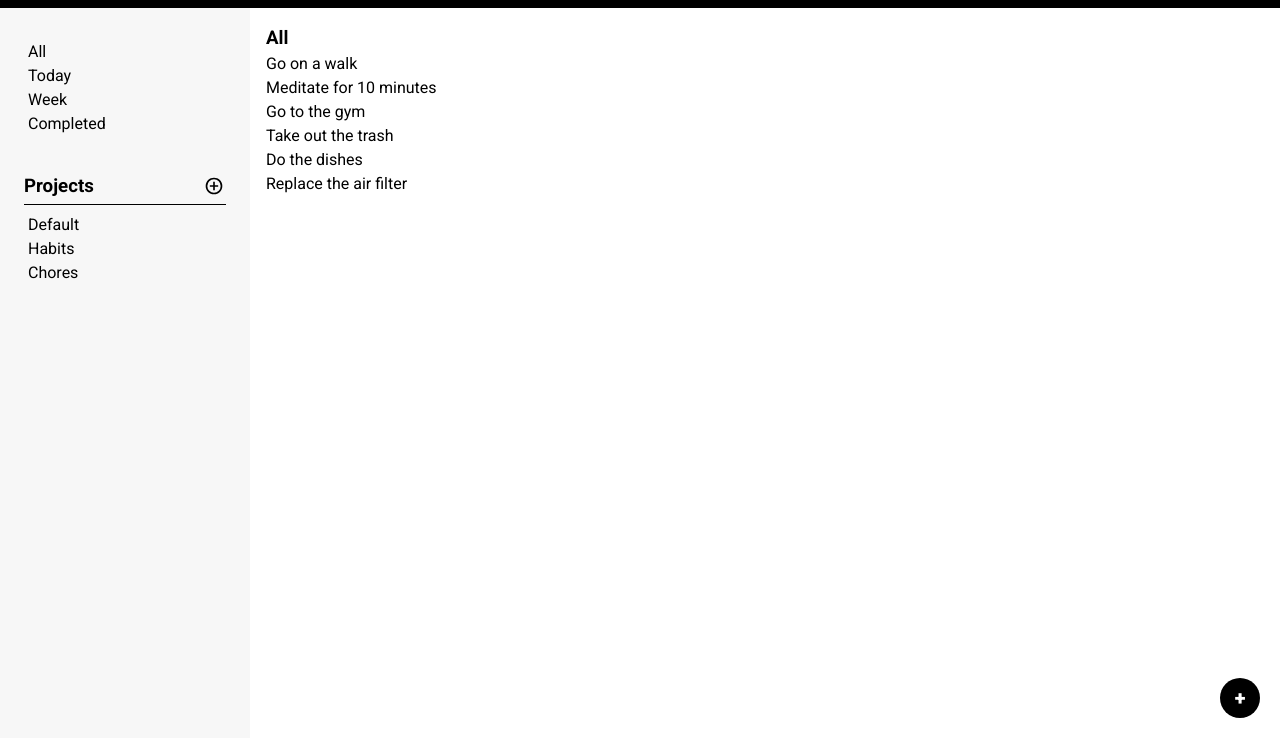
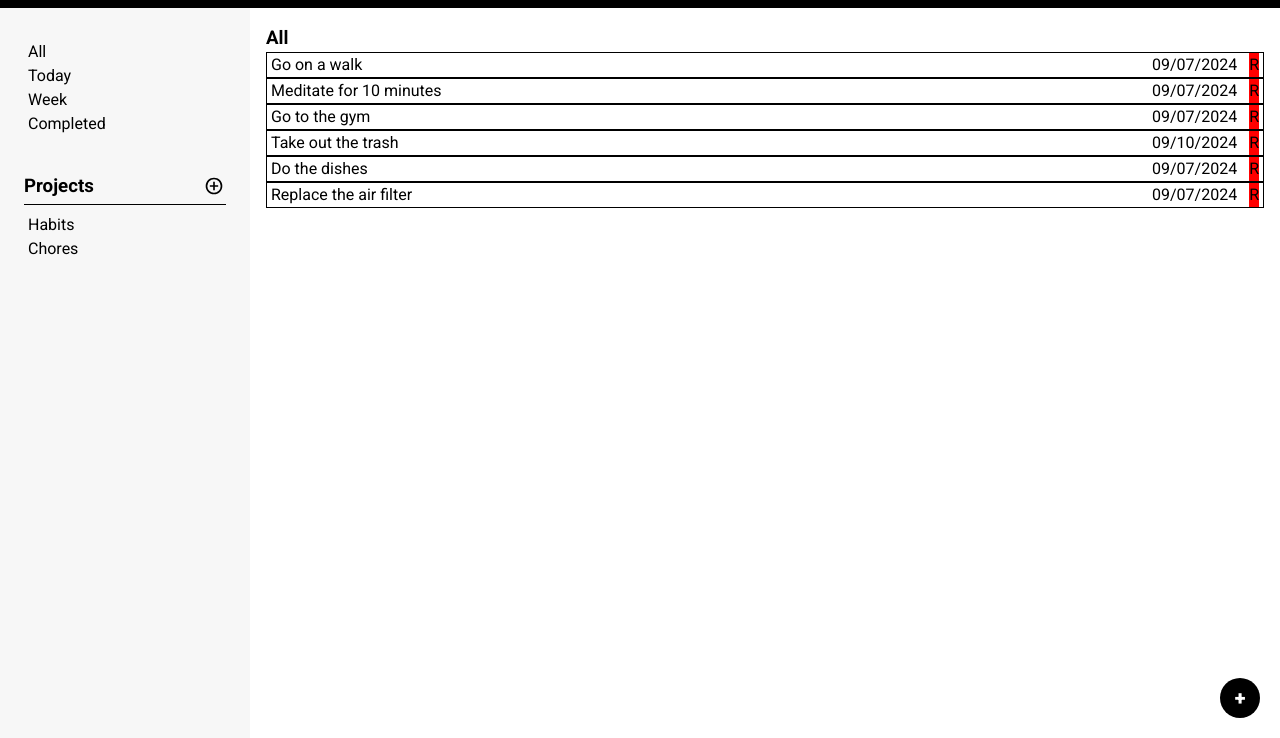
Before and after one commit to tphamdo/todo-list, a website built with webpack: page src/index.html in a window 1280 px wide. Shown: the part 62-800 px from the top of the page. Built offline with nearby package versions, Linux system fonts and the light colour scheme.

Commit message:
Add delete todo functionality

```diff
--- a/src/project.js
+++ b/src/project.js
@@ -15,7 +15,7 @@ export default class Project {
     deleteTodo(todoId) {
         if (!todoId) return;
 
-        let idx = this.#todos.findIndex( t => t.id === todoId)
+        let idx = this.#todos.findIndex( t => t.id == todoId)
 
         // break if todo is not found
         if (idx === -1) return;
--- a/src/screen-controller.js
+++ b/src/screen-controller.js
@@ -1,11 +1,11 @@
-import TodoController from "./todo-controller.js"
-import todoList from "./data/sample-todo-list.js"
-import NavItem from "./enums/nav-item.js"
-import Priority from "./enums/priority.js"
+import TodoController from "./todo-controller.js";
+import todoList from "./data/sample-todo-list.js";
+import NavItem from "./enums/nav-item.js";
+import Priority from "./enums/priority.js";
+import { format } from "date-fns";
 
 export default function ScreenController() {
     const app = TodoController();
-    const DEFAULT_PROJECT = "Default";
 
     const projectsDiv = document.querySelector("#projects-container");
     const todosDiv = document.querySelector("#todo-container");
@@ -21,19 +21,13 @@ export default function ScreenController() {
     const overlay = document.querySelector(".overlay");
     const selectForProject = document.querySelector("select#project");
     const dueDate = document.querySelector(".new-todo-dialog #due-date");
-    const now = new Date();
+
     let defaultDueDate = new Date()
-    defaultDueDate.setDate(now.getDate() + 7);
-    // defaultDate.setDate(now.getDate() + 7);
-
     let selectedNavItem = NavItem.ALL;
     let selectedProjectName = null;
 
     // Initial dummy data
-
-    app.addProject(DEFAULT_PROJECT);
     todoList.forEach(todo => {
-        console.log(todo);
         app.addTodo(todo);
     });
 
@@ -111,10 +105,23 @@ export default function ScreenController() {
 
     function createTodoElement(todo) {
         const div = document.createElement('div');
+        const title = document.createElement('p');
+        const dueDate = document.createElement('p');
+        const remove = document.createElement('button');
 
-        const p = document.createElement('p');
-        p.textContent = todo.title;
-        div.appendChild(p);
+        console.log(todo);
+        div.classList.add("todo-item");
+        div.dataset.projectName = todo.projectName;
+        div.dataset.id = todo.id;
+        title.textContent = todo.title;
+        dueDate.textContent = format(todo.dueDate, "MM/dd/yyyy");
+        dueDate.classList.add("due-date");
+        remove.textContent = "R";
+        remove.addEventListener('click', handleDeleteTodoItem);
+        div.appendChild(title);
+        div.appendChild(dueDate);
+        div.appendChild(remove);
+
         return div;
     }
 
@@ -151,8 +158,8 @@ export default function ScreenController() {
     }
 
     function handleNewTodoClick(event) {
-        console.log("handle new todo");
-
+        /* Use the currently selected project as the default
+        project choice */
         if (selectedNavItem === NavItem.PROJECT) {
             selectForProject.value = selectedProjectName;
         }
@@ -166,16 +173,16 @@ export default function ScreenController() {
         let title = event.target.elements.title.value;
         let dueDate = event.target.elements['due-date'].value;
         let projectName = event.target.elements.project.value;
-        app.addTodo(projectName,
-            {
+        let todo = {
             title: title,
             description: "temp description",
             dueDate: dueDate,
             priority: Priority.MEDIUM,
             done: false,
+            projectName: projectName,
         }
-        );
 
+        app.addTodo(todo);
         overlay.classList.remove("active");
         dialog.classList.remove("active");
         defaultDueDate = new Date(dueDate);
@@ -190,9 +197,9 @@ export default function ScreenController() {
     function handleNewProjectClick(event) {
         let form = document.createElement('form');
         let input = document.createElement('input');
-        // overlay allows users to click out of form
-        // overlay used as a sibling of the form so that the
-        // z-index of the overlay and form can be used together
+        /* overlay allows users to click out of form
+        overlay used as a sibling of the form so that the
+        z-index of the overlay and form can be used together */
         let overlay = document.createElement('div');
 
         form.classList.add("new-project");
@@ -212,8 +219,6 @@ export default function ScreenController() {
         overlay.classList.add("active");
 
         function handleCancelNewProject(event) {
-            console.log("cancelNewProject");
-
             // remove overlay and form
             projectsDiv.removeChild(projectsDiv.lastChild);
             projectsDiv.removeChild(projectsDiv.lastChild);
@@ -235,10 +240,9 @@ export default function ScreenController() {
     }
 
     function handleProjectClick(event) {
-        console.log("handle project click");
         const projectName = event.target.dataset.name;
         /* Make sure I've clicked a project and not any gaps in
-         * between or the delete button */
+        between or the delete button */
         if (!projectName) return;
 
         selectedNavItem = NavItem.PROJECT;
@@ -246,9 +250,19 @@ export default function ScreenController() {
         updateScreen();
     }
 
+    function handleDeleteTodoItem(event) {
+        const projectName = event.currentTarget.parentElement.dataset.projectName;
+        const id = event.currentTarget.parentElement.dataset.id;
+        console.log("proj:", projectName, typeof(projectName));
+        console.log("id:", id, typeof(id));
+
+        console.log("todos:", app.getProject("Habits").todos);
+        app.deleteTodo(projectName, id);
+        console.log("todos:", app.getProject("Habits").todos);
+        updateScreen();
+    }
+
     function handleDeleteProject(event) {
-        console.log("handleDeleteProject");
-        console.log(event.currentTarget);
         let projectName = event.currentTarget.parentElement.dataset.name;
 
         app.deleteProject(projectName);
@@ -271,10 +285,6 @@ export default function ScreenController() {
     newProjectButton.addEventListener('click', handleNewProjectClick);
     allButton.addEventListener('click', handleAllClick);
 
-    // <button id="allTodos">All</button>
-    // <button id="today">Today</button>
-    // <button id="week">Week</button>
-    // <button id="completed">Completed</button>
     // Initial render
     updateScreen();
 }
--- a/src/styles.css
+++ b/src/styles.css
@@ -264,3 +264,18 @@ input[type="submit"] {
   background-color: black;
   color: white;
 }
+
+.todo-item {
+  border: 1px solid black;
+  display: flex;
+  gap: 12px;
+  padding: 0 4px;
+
+  & .due-date {
+    margin-left: auto;
+  }
+
+  & button {
+    background-color: red;
+  }
+}
--- a/src/todo-controller.js
+++ b/src/todo-controller.js
@@ -35,6 +35,8 @@ export default function TodoManager() {
         if (idx === -1) {
             console.log(todo.projectName);
             let project = addProject(todo.projectName);
+            console.log(todo);
+            console.log(Object.values(todo));
             project.addTodo(new Todo(...Object.values(todo)));
             return;
         }
--- a/src/todo.js
+++ b/src/todo.js
@@ -1,10 +1,10 @@
 export default class Todo {
-    constructor(title, descr, dueDate, priority, done, project='') {
+    constructor(title, descr, dueDate, priority, done, projectName='') {
         this.title = title;
         this.descr = descr;
         this.dueDate = dueDate;
         this.priority = priority;
         this.done = done;
-        this.project = project;
+        this.projectName = projectName
     }
 }
```
Lines whose indentation alone changed are shown as unchanged.
